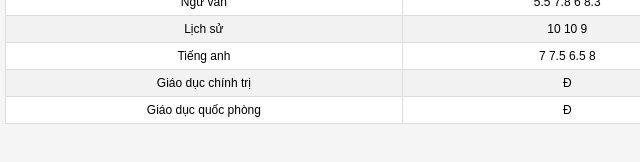
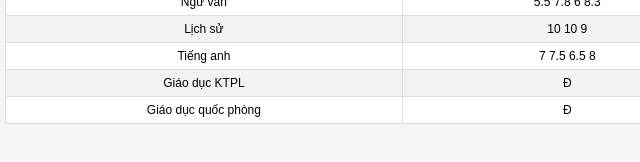
Before and after one commit to Minh707/Edu-, a plain HTML site: page index.html in a window 1280 px wide. Shown: the part 444-606 px from the top of the page, 0-640 px from the left. Drawn offline with Linux system fonts and the light colour scheme.

Commit message:
Update index.html

```diff
--- a/index.html
+++ b/index.html
@@ -234,7 +234,7 @@
                     <td data-label="ĐTB học kỳ">7.2</td>
                 </tr>
                 <tr>
-                    <td data-label="Môn học">Giáo dục chính trị</td>
+                    <td data-label="Môn học">Giáo dục KTPL</td>
                     <td data-label="Điểm thường xuyên">Đ</td>
                     <td data-label="Điểm giữa kỳ">Đ</td>
                     <td data-label="Điểm cuối kỳ">Đ</td>
@@ -263,7 +263,7 @@
                     { subject: "Ngữ văn", scores: ["5.5 7.8 6 8.3"], mid: "5.5", final: "5.8", avg: "6.2" },
                     { subject: "Lịch sử", scores: ["10 10 9"], mid: "6", final: "6.5", avg: "7.6" },
                     { subject: "Tiếng anh", scores: ["7 7.5 6.5 8"], mid: "8.3", final: "6.5", avg: "7.2" },
-                    { subject: "Giáo dục chính trị", scores: ["Đ"], mid: "Đ", final: "Đ", avg: "Đ" },
+                    { subject: "Giáo dục KTPL", scores: ["Đ"], mid: "Đ", final: "Đ", avg: "Đ" },
                     { subject: "Giáo dục quốc phòng", scores: ["Đ"], mid: "Đ", final: "Đ", avg: "Đ" }
                 ],
                 2: [
@@ -274,7 +274,7 @@
                     { subject: "Ngữ văn", scores: ["6 7"], mid: "6.5", final: "", avg: "" },
                     { subject: "Lịch sử", scores: ["9 8 7"], mid: "7.5", final: "", avg: "" },
                     { subject: "Tiếng anh", scores: ["8 6.5 7"], mid: "", final: "", avg: "" },
-                    { subject: "Giáo dục chính trị", scores: ["Đ"], mid: "Đ", final: "", avg: "" },
+                    { subject: "Giáo dục KTPL", scores: ["Đ"], mid: "Đ", final: "", avg: "" },
                     { subject: "Giáo dục quốc phòng", scores: ["Đ"], mid: "Đ", final: "", avg: "" }
                 ]
             }
```
